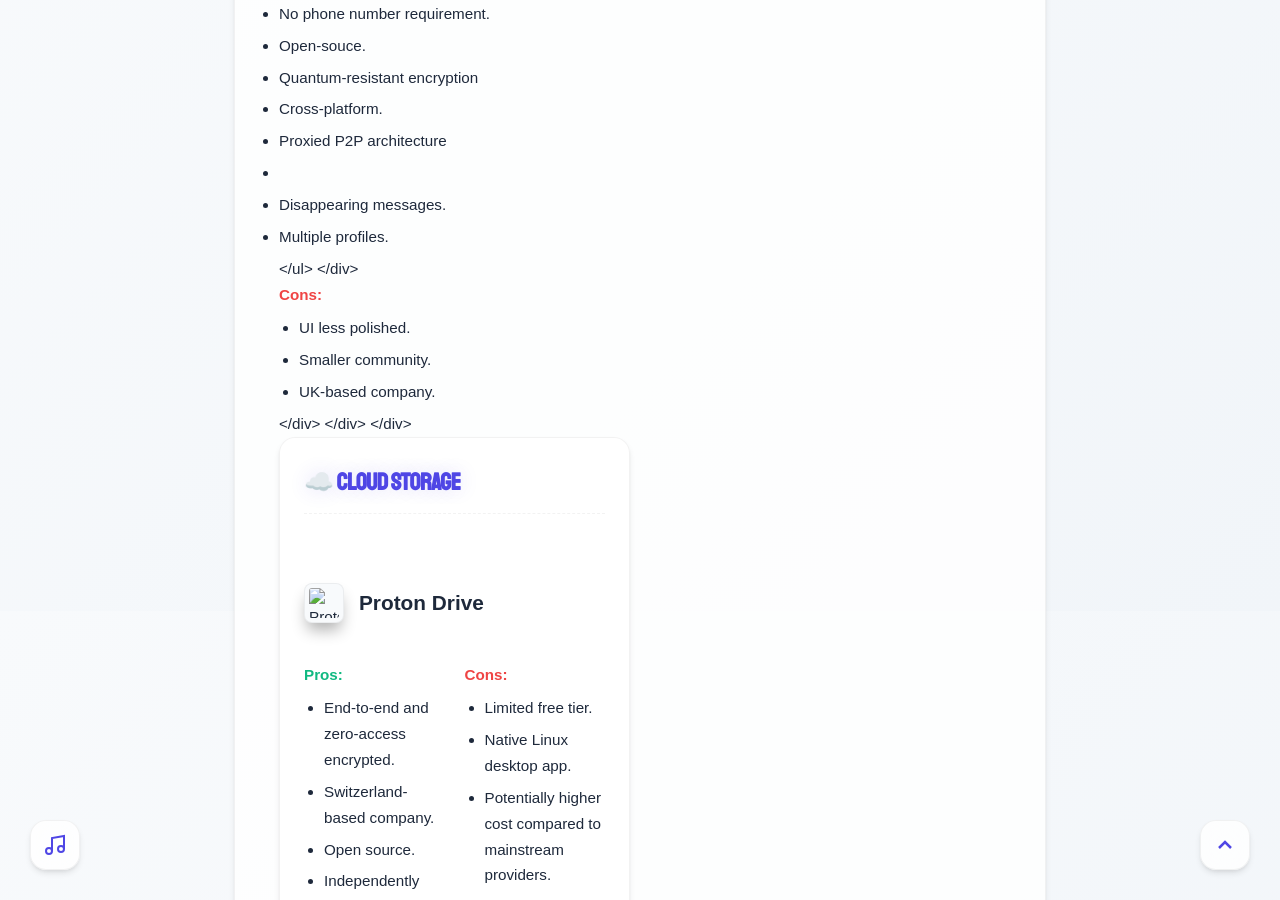
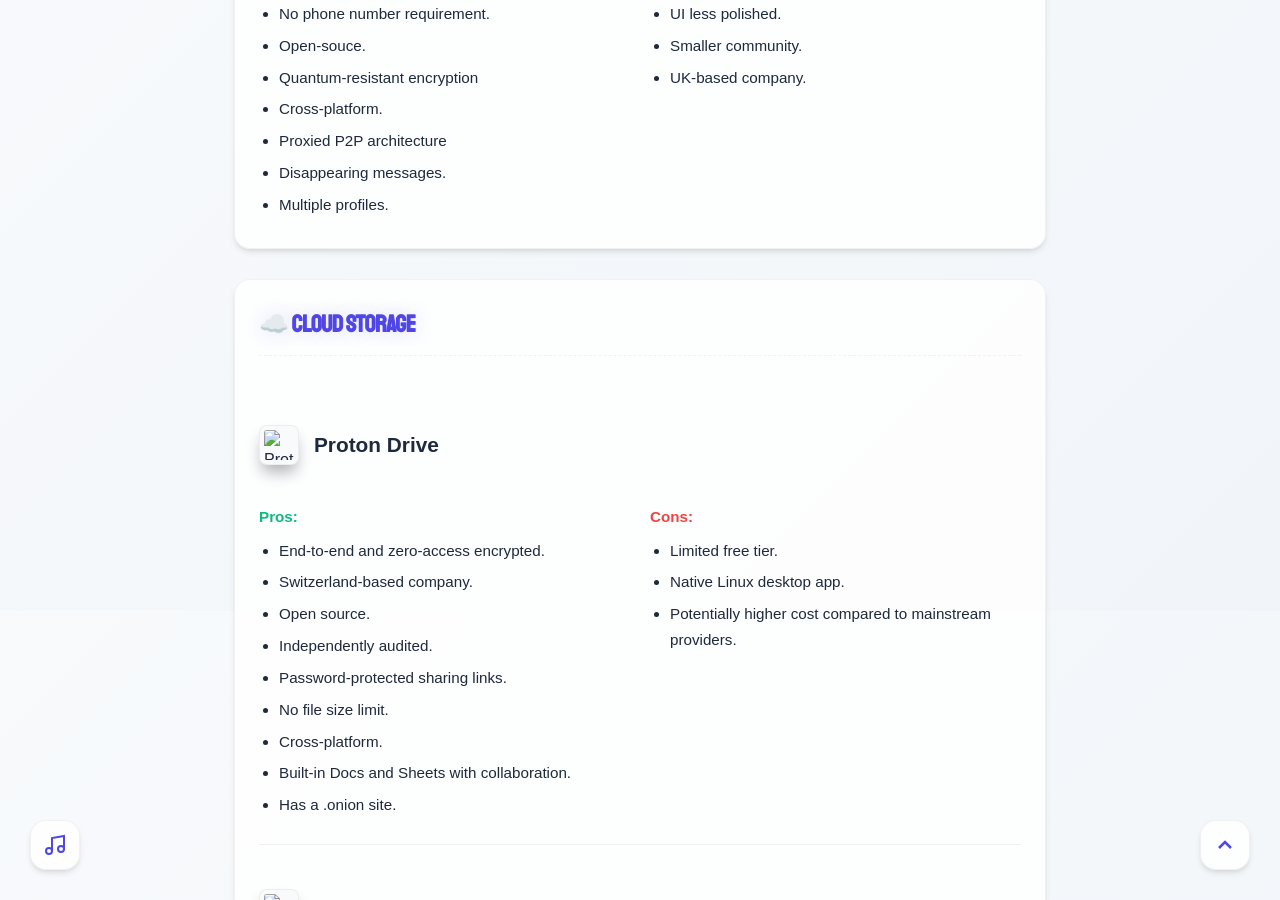
Before and after one commit to PASSK3YS/PASSK3YS.github.io, a Jekyll site: the page built from tools/myrecommendations.md, in a window 1280 px wide and 900 px high, scrolled down 2989 px. Built offline with Jekyll 4.4.1, drawn with Linux system fonts in a browser that asks for light colours; some web fonts are replaced.

Commit message:
fix: code error

```diff
--- a/tools/myrecommendations.md
+++ b/tools/myrecommendations.md
@@ -214,7 +214,7 @@
                           <li>Open-souce.</li>
                           <li>Quantum-resistant encryption</li>
                           <li>Cross-platform.</li>
-                          <li>Proxied P2P architecture<li>
+                          <li>Proxied P2P architecture</li>
                           <li>Disappearing messages.</li>
                           <li>Multiple profiles.</li>
                       </ul>
```
